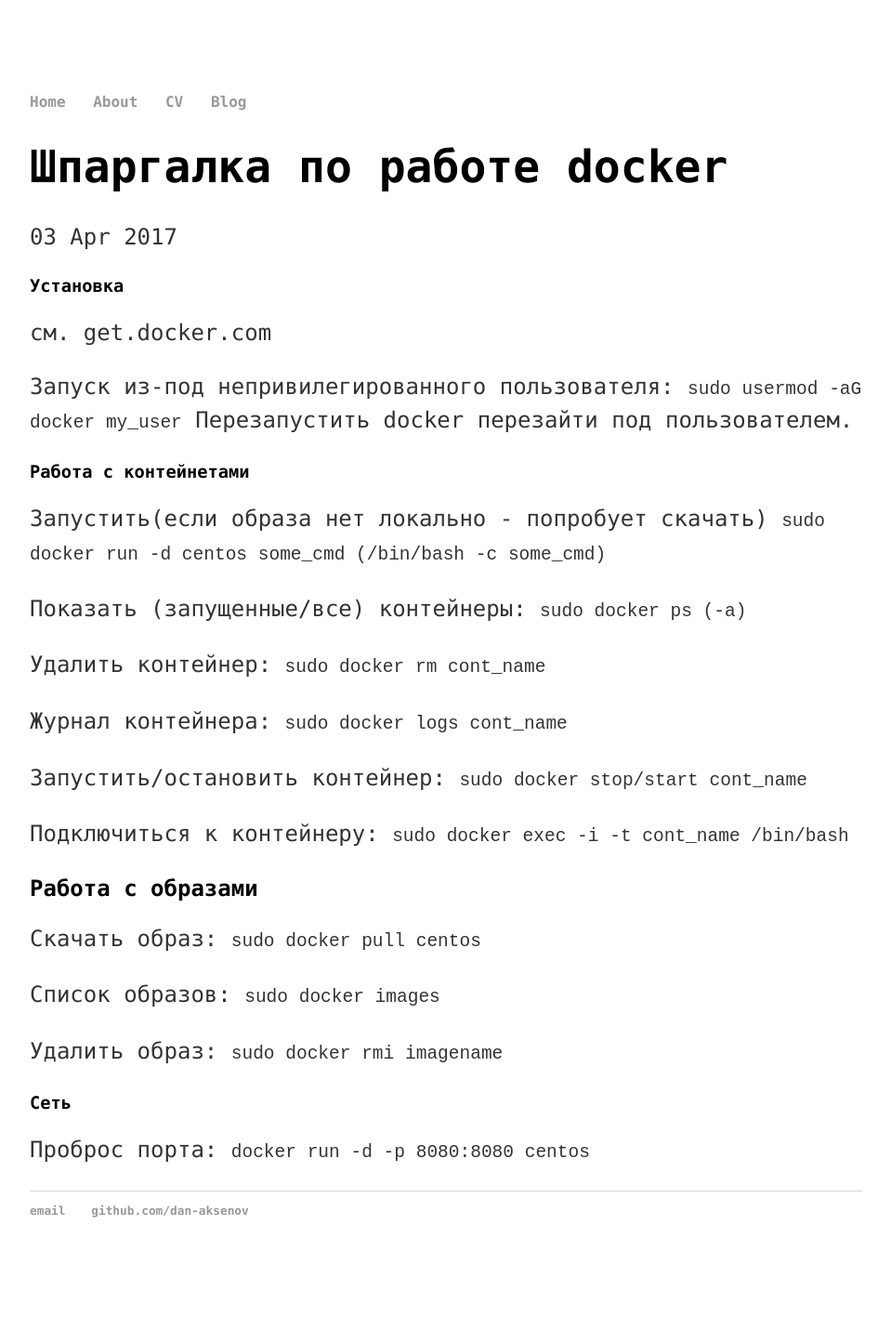
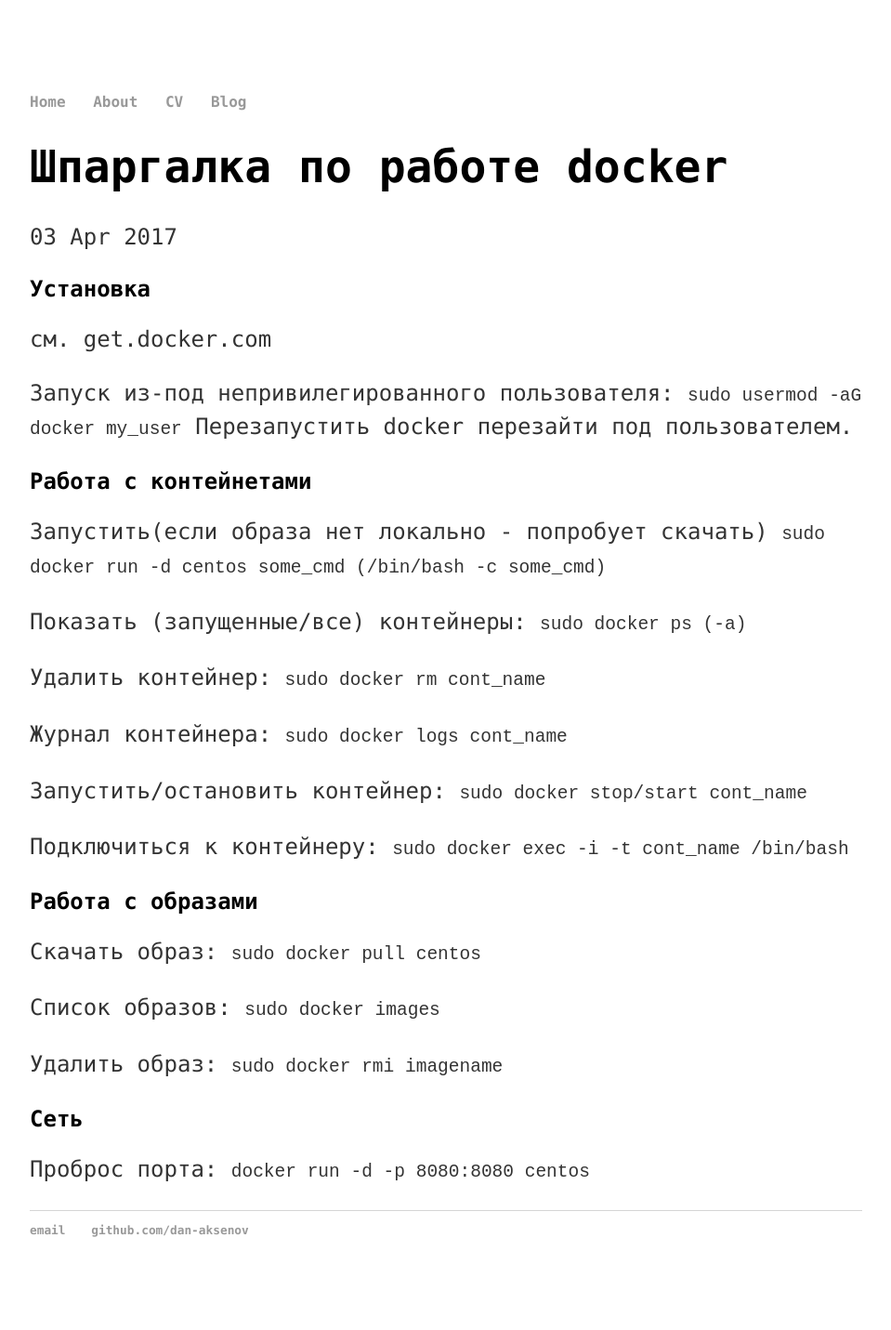
Before and after one commit to dan-aksenov/dan-aksenov.github.io-old, a Jekyll site: the page built from _posts/2017-04-03-docker-cheatsheet.md, in a window 1280 px wide. Shown: the whole page at 93% size, without its empty margins (160-1119 px from the left). Built offline with Jekyll 4.4.1, drawn with Linux system fonts in a browser that asks for light colours; before the commit the page ends 1410 px from its top, so only the background shows below that.

Commit message:
font size

```diff
--- a/_posts/2017-04-03-docker-cheatsheet.md
+++ b/_posts/2017-04-03-docker-cheatsheet.md
@@ -4,7 +4,7 @@ title: "Шпаргалка по работе docker"
 date: 2017-04-03
 ---
 
-### Установка
+## Установка
 см. get.docker.com
 
 Запуск из-под непривилегированного пользователя:
@@ -12,7 +12,7 @@ date: 2017-04-03
 Перезапустить docker перезайти под пользователем.
 
 
-### Работа с контейнетами
+## Работа с контейнетами
 Запустить(если образа нет локально - попробует скачать)
 ``sudo docker run -d centos some_cmd (/bin/bash -c some_cmd)``
 
@@ -41,6 +41,6 @@ date: 2017-04-03
 Удалить образ:
 ``sudo docker rmi imagename``
 
-### Сеть
+## Сеть
 Проброс порта:
 ``docker run -d -p 8080:8080 centos``
```
